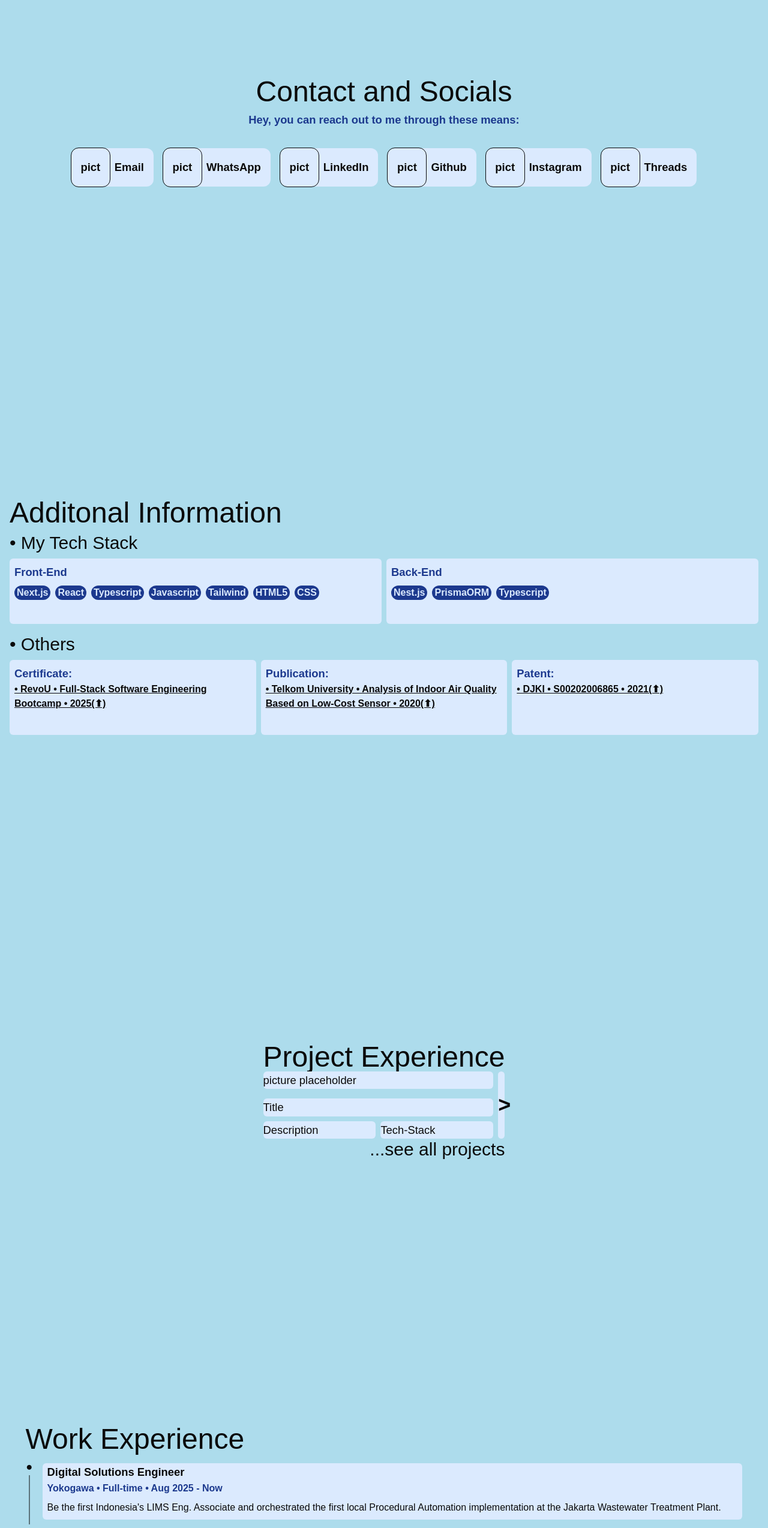
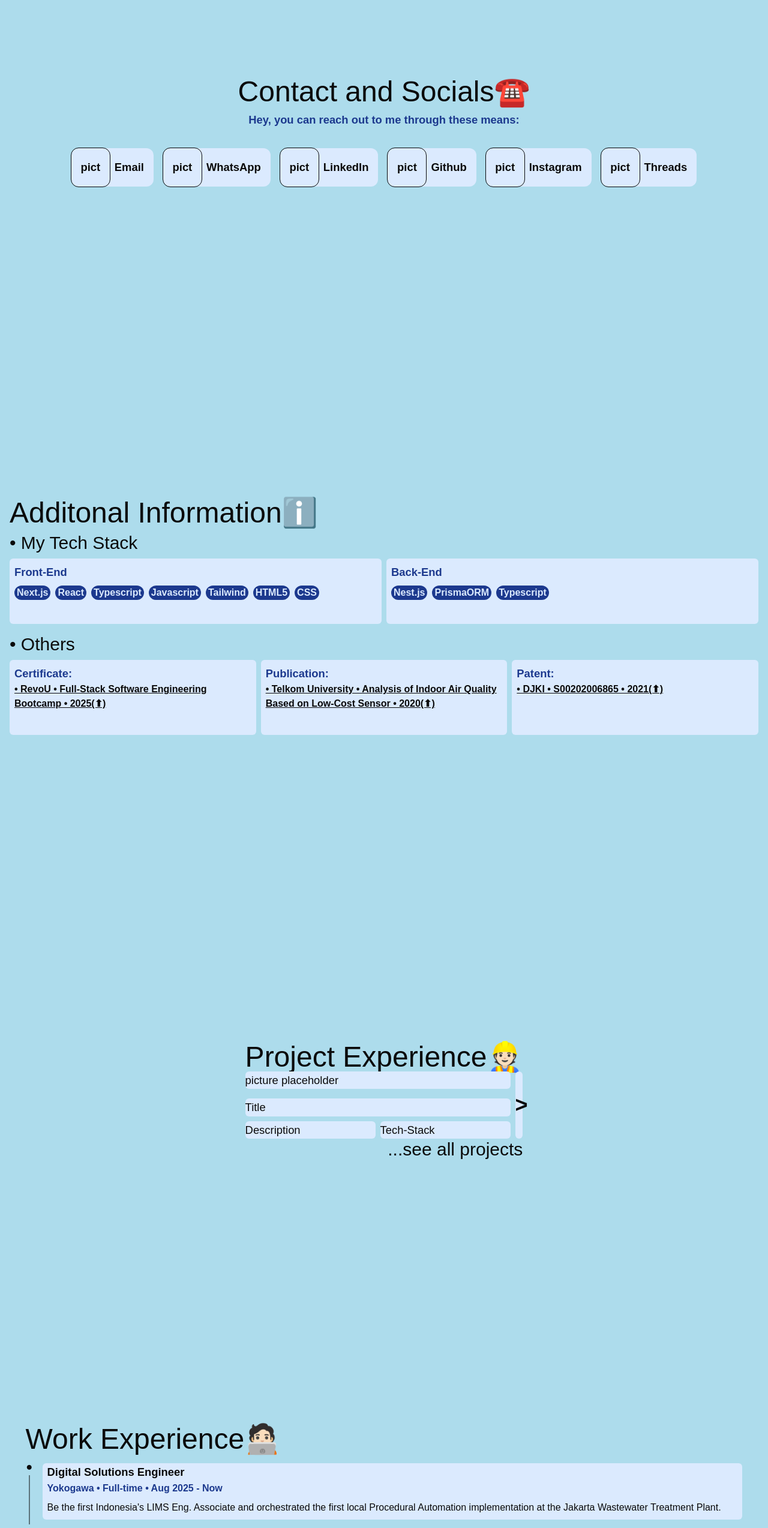
Before and after one commit to kebejoan/bejo-porto, a Next.js app: page / in a window 1280 px wide. Shown: the part 180-2727 px from the top of the page at 60% size. Built offline with nearby package versions, Linux system fonts and the light colour scheme; a web font is replaced by a local one.

Commit message:
feat: add emojis to titles

```diff
--- a/app/components/2_Education.tsx
+++ b/app/components/2_Education.tsx
@@ -5,7 +5,7 @@ export default function Education() {
 				<div className="w-full flex flex-col items-center gap-4  grid-span-2">
 					<div className="w-full flex flex-col gap-4 px-4 ">
 						<div className="text-3xl md:text-4xl lg:text-5xl font-pixel">
-							Education
+							Education🎓
 						</div>
 						{/* <div className="w-full outline-1"></div> */}
 						{/* Revou */}
--- a/app/components/3_WorkExperience.tsx
+++ b/app/components/3_WorkExperience.tsx
@@ -5,7 +5,7 @@ export default function WorkExperience() {
 				<div className="w-full flex flex-col items-center gap-4 grid-span-2">
 					<div className="w-full flex flex-col gap-2 px-4 ">
 						<div className="text-3xl md:text-4xl lg:text-5xl font-pixel">
-							Work Experience
+							Work Experience🧑🏻‍💻
 						</div>
 						{/* <div className="w-1/2 outline-1"></div> */}
 						<div className="space-y-0 w-full">
--- a/app/components/4_ProjectExperience.tsx
+++ b/app/components/4_ProjectExperience.tsx
@@ -2,7 +2,7 @@ export default function ProjectExperience() {
 	return (
 		<div className="w-full flex flex-col px-4">
 			<h2 className="text-3xl md:text-4xl lg:text-5xl font-pixel">
-				Project Experience
+				Project Experience👷🏻
 			</h2>
 			<div className="w-full flex gap-2">
 				{/* <<< */}
--- a/app/components/5_AdditionalInfo.tsx
+++ b/app/components/5_AdditionalInfo.tsx
@@ -4,7 +4,7 @@ export default function AdditionalInfo() {
 	return (
 		<div className="w-full flex flex-col px-4">
 			<h2 className="text-3xl md:text-4xl lg:text-5xl font-pixel mb-2">
-				Additonal Information
+				Additonal Informationℹ️
 			</h2>
 			<div className="w-full flex gap-2">
 				{/* Content */}
--- a/app/components/6_ContactSocials.tsx
+++ b/app/components/6_ContactSocials.tsx
@@ -2,7 +2,7 @@ export default function ContactSocials() {
 	return (
 		<div className="w-full flex flex-col items-center px-4">
 			<h2 className="text-3xl md:text-4xl lg:text-5xl font-pixel mb-2">
-				Contact and Socials
+				Contact and Socials☎️
 			</h2>
 			<p className="font-bold mb-8 text-wrap text-center text-bgblueflip">
 				Hey, you can reach out to me through these means:
```
